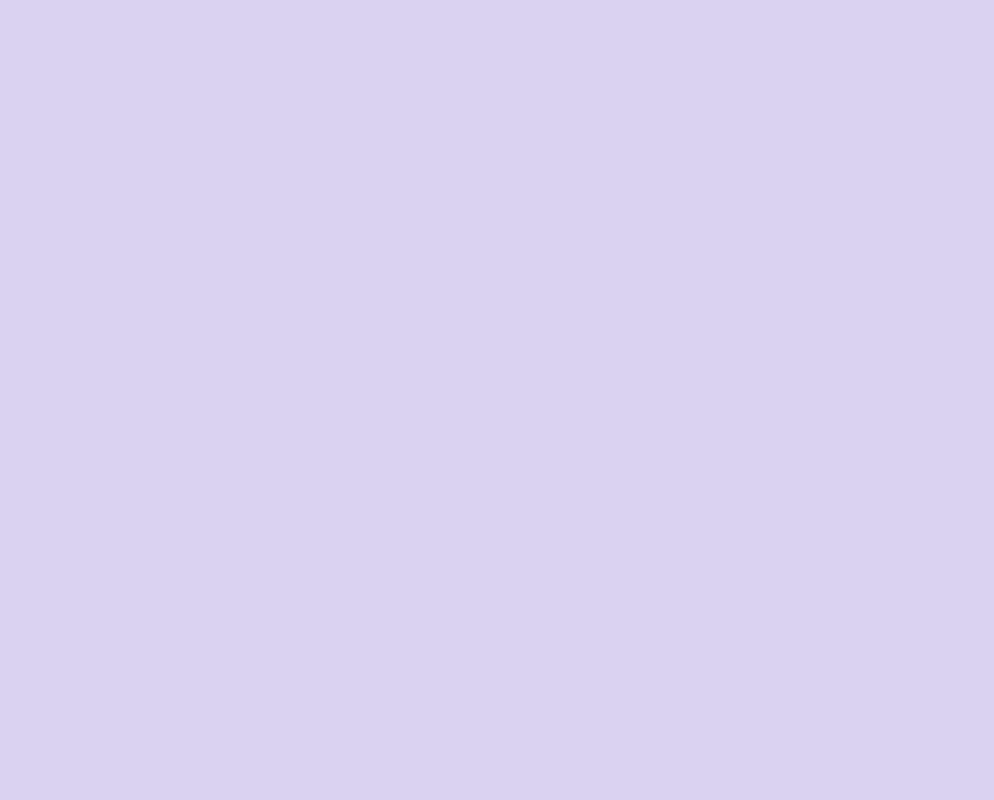
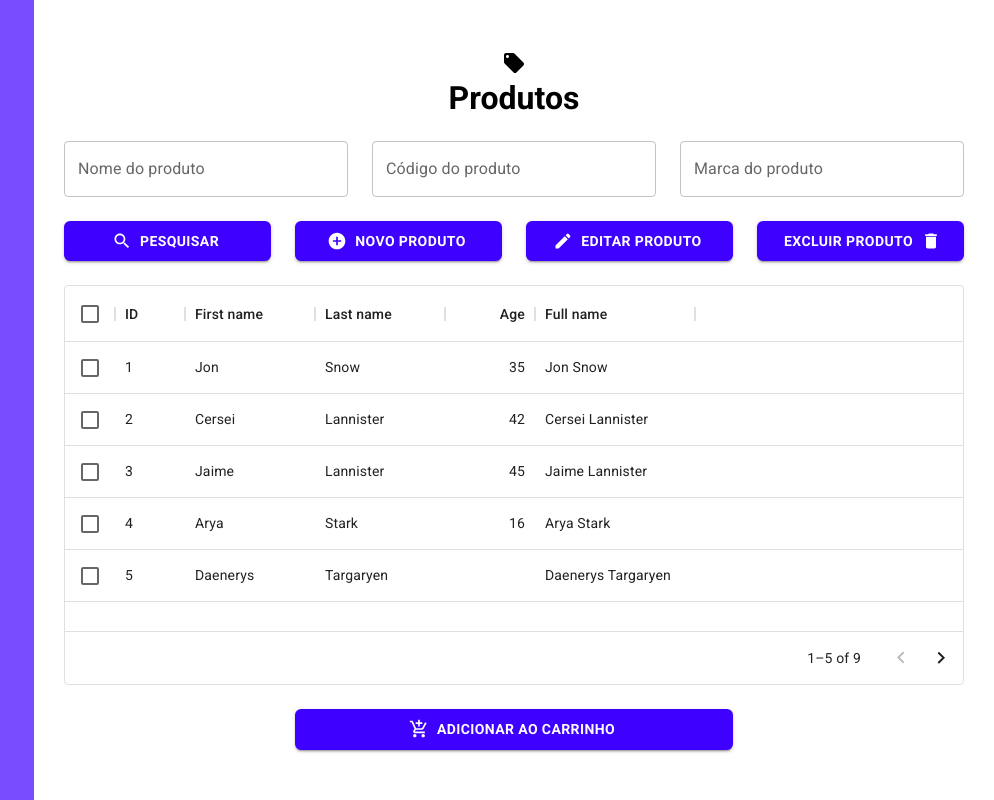
Before and after one commit to ogabrielalves/Sollute, a React (Create React App) app in the folder sollute-react/: page /dashboard/product in a window 1280 px wide. Before the commit this address had no page. Shown: the whole page, without its empty margins (286-1280 px from the left). Built offline with nearby package versions, Linux system fonts and the light colour scheme.

Commit message:
Inicio da Pag. de Dashboard de produtos

```diff
--- a/sollute-react/package.json
+++ b/sollute-react/package.json
@@ -7,6 +7,7 @@
     "@emotion/styled": "^11.8.1",
     "@mui/icons-material": "^5.5.1",
     "@mui/material": "^5.5.2",
+    "@mui/x-data-grid": "^5.8.0",
     "@testing-library/jest-dom": "^5.16.3",
     "@testing-library/react": "^12.1.4",
     "@testing-library/user-event": "^13.5.0",
--- a/sollute-react/src/App.jsx
+++ b/sollute-react/src/App.jsx
@@ -6,6 +6,7 @@ import Register from './Pages/Register/Register';
 import Login from './Pages/Login/Login';
 import Contact from './Pages/Contact/Contact';
 import Plans from './Pages/Plans/Plans'
+import Product from './Pages/Product/Product'
 
 function App() {
   return (
@@ -16,6 +17,7 @@ function App() {
         <Route exact path="/login" element={<Login/>} />
         <Route exact path="/contact" element={<Contact/>} />
         <Route exact path="/plans" element={<Plans/>} />
+        <Route exact path="/dashboard/product" element={<Product/>} />
       </Routes>
     </Router>
   );
--- /dev/null
+++ b/sollute-react/src/Components/Dashboard/Dashboard.jsx
@@ -0,0 +1,29 @@
+import React  from 'react';
+import { Grid } from '@mui/material';
+
+const leftBar = {
+    backgroundColor: '#784DFF',
+    height: '100vh',
+}
+
+const rightBar = {
+    backgroundColor: 'white',
+    height: '100vh',
+    display: 'flex',
+    alignItems: 'center',
+    justifyContent: 'center',
+    padding: '0 30px'
+}
+
+function Dashboard(props) {
+    return (
+        <Grid container >
+            <Grid item xs={3} sx={leftBar}></Grid>
+            <Grid item xs={9} sx={rightBar}>
+                {props.children}
+            </Grid>
+        </Grid >
+    );
+}
+
+export default Dashboard;
--- /dev/null
+++ b/sollute-react/src/Pages/Product/Product.jsx
@@ -0,0 +1,133 @@
+import React from 'react';
+import Dashboard from '../../Components/Dashboard/Dashboard';
+import { TextField, Grid, Button } from '@mui/material';
+import { DataGrid } from '@mui/x-data-grid';
+
+import SearchIcon from '@mui/icons-material/Search';
+import AddCircleIcon from '@mui/icons-material/AddCircle';
+import EditIcon from '@mui/icons-material/Edit';
+import DeleteIcon from '@mui/icons-material/Delete';
+import AddShoppingCartIcon from '@mui/icons-material/AddShoppingCart';
+import LocalOfferIcon from '@mui/icons-material/LocalOffer';
+
+const columns = [
+    { field: 'id', headerName: 'ID', width: 70 },
+    { field: 'firstName', headerName: 'First name', width: 130 },
+    { field: 'lastName', headerName: 'Last name', width: 130 },
+    {
+        field: 'age',
+        headerName: 'Age',
+        type: 'number',
+        width: 90,
+    },
+    {
+        field: 'fullName',
+        headerName: 'Full name',
+        description: 'This column has a value getter and is not sortable.',
+        sortable: false,
+        width: 160,
+        valueGetter: (params) =>
+            `${params.row.firstName || ''} ${params.row.lastName || ''}`,
+    },
+];
+
+const rows = [
+    { id: 1, lastName: 'Snow', firstName: 'Jon', age: 35 },
+    { id: 2, lastName: 'Lannister', firstName: 'Cersei', age: 42 },
+    { id: 3, lastName: 'Lannister', firstName: 'Jaime', age: 45 },
+    { id: 4, lastName: 'Stark', firstName: 'Arya', age: 16 },
+    { id: 5, lastName: 'Targaryen', firstName: 'Daenerys', age: null },
+    { id: 6, lastName: 'Melisandre', firstName: null, age: 150 },
+    { id: 7, lastName: 'Clifford', firstName: 'Ferrara', age: 44 },
+    { id: 8, lastName: 'Frances', firstName: 'Rossini', age: 36 },
+    { id: 9, lastName: 'Roxie', firstName: 'Harvey', age: 65 },
+];
+
+const center = {
+    display: 'flex',
+    alignItems: 'center',
+    justifyContent: 'center',
+    textAlign: 'center'
+}
+
+function Product() {
+    return (
+        <Dashboard>
+            <Grid container spacing={3} sx={center}>
+                <Grid item xs={12}>
+                    <LocalOfferIcon />
+                    <h1>Produtos</h1>
+                </Grid>
+                <Grid item xs={12} md={4}>
+                    <TextField fullWidth id="outlined-basic" label="Nome do produto" variant="outlined" />
+                </Grid>
+                <Grid item xs={12} md={4}>
+                    <TextField fullWidth id="outlined-basic" label="Código do produto " variant="outlined" />
+                </Grid>
+                <Grid item xs={12} md={4}>
+                    <TextField fullWidth id="outlined-basic" label="Marca do produto" variant="outlined" />
+                </Grid>
+                <Grid item xs={12} md={3}>
+                    <Button
+                        fullWidth
+                        variant="contained"
+                        startIcon={<SearchIcon />}
+                    >
+                        Pesquisar
+                    </Button>
+                </Grid>
+                <Grid item xs={12} md={3}>
+                    <Button
+                        fullWidth
+                        variant="contained"
+                        startIcon={<AddCircleIcon />}
+                    >
+                        Novo Produto
+                    </Button>
+                </Grid>
+                <Grid item xs={12} md={3}>
+                    <Button
+                        fullWidth
+                        variant="contained"
+                        startIcon={<EditIcon />}
+                    >
+                        Editar Produto
+                    </Button>
+                </Grid>
+                <Grid item xs={12} md={3}>
+                    <Button
+                        fullWidth
+                        variant="contained"
+                        endIcon={<DeleteIcon />}
+                    >
+                        Excluir Produto
+                    </Button>
+                </Grid>
+                <Grid item xs={12}>
+                    <div style={{ height: 400, width: '100%' }}>
+                        <DataGrid
+                            rows={rows}
+                            columns={columns}
+                            pageSize={5}
+                            rowsPerPageOptions={[5]}
+                            checkboxSelection
+                        />
+                    </div>
+                </Grid>
+                <Grid item xs={12} md={6}>
+                    <Button
+                        fullWidth
+                        variant="contained"
+                        startIcon={<AddShoppingCartIcon />}
+                    >
+                        Adicionar ao carrinho
+                    </Button>
+                </Grid>
+            </Grid>
+
+
+        </Dashboard>
+    );
+}
+
+export default Product;
```
Also changed, not shown: 1 other file (tests, documents, lock files or other folders).
